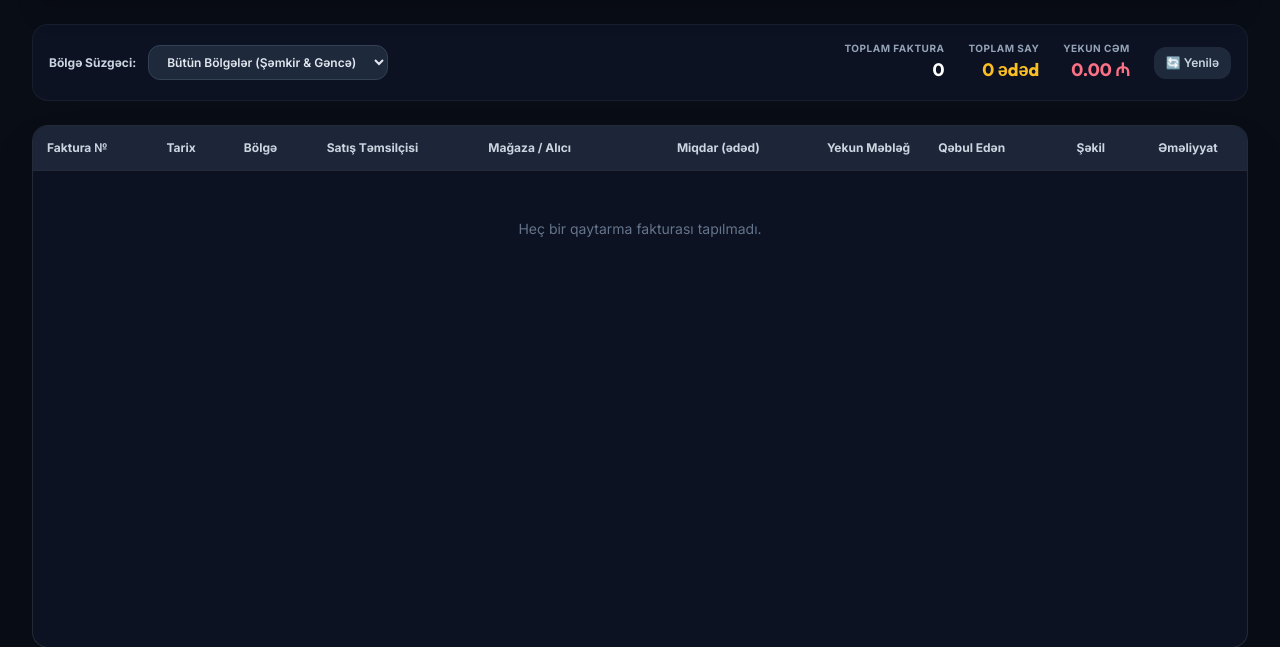
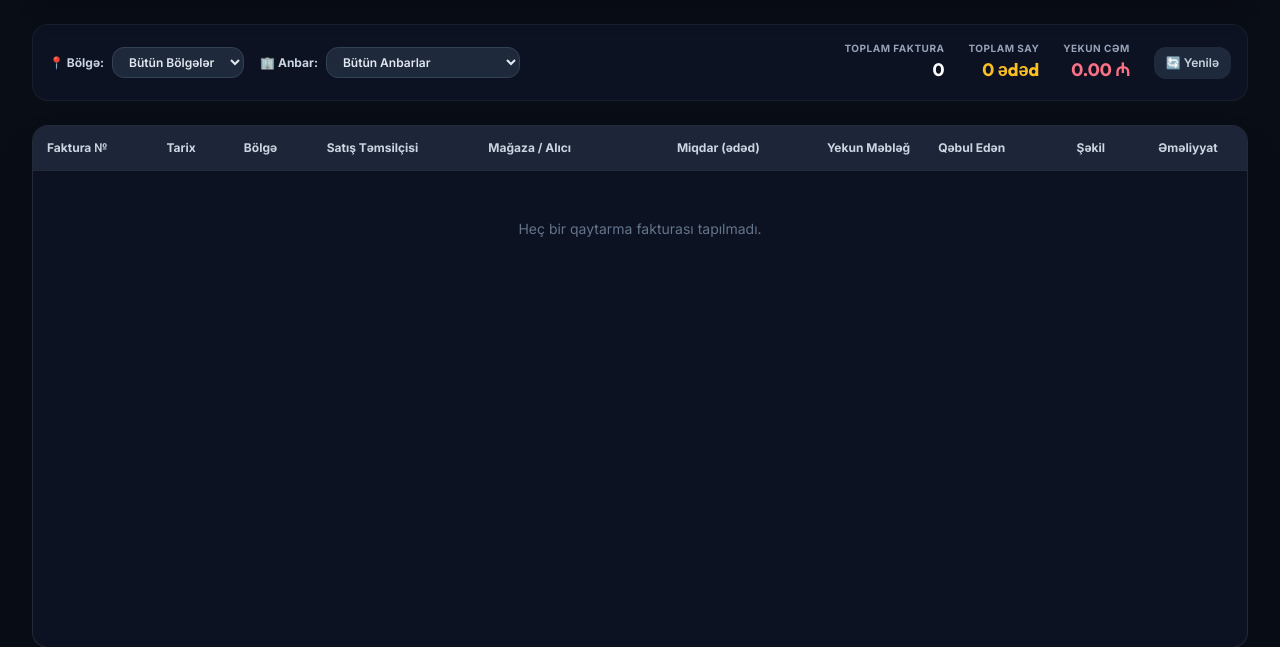
Before and after one commit to acolour2023-wq/Anbar_botu, a Flask app: page /vozvrat in a window 1280 px wide. Shown: the part 120-767 px from the top of the page. Run offline with Flask 3, Linux system fonts and the light colour scheme; the visitor is signed in with stand-in values (Sample User, id 1); data that the repository does not hold is empty; some libraries are stand-ins or nearby versions.

Commit message:
Add manual warehouse selection for vozvrat invoices, Excel grouping and sorting

```diff
--- a/app.py
+++ b/app.py
@@ -2280,6 +2280,7 @@ def api_vozvrat_upload():
     try:
         operator_name = request.form.get("operator") or session.get("operator_name") or "Anonim"
         manual_bolge = request.form.get("bolge")
+        manual_anbar = (request.form.get("anbar") or "").strip()
 
         # Çoxvərəqli faktura dəstəyi (bir neçə şəkil)
         uploaded_files = request.files.getlist("images")
@@ -2325,7 +2326,15 @@ def api_vozvrat_upload():
         data = vozvrat_module.parse_vozvrat_invoice_image(images_data, manual_bolge=manual_bolge)
 
         faktura_no = str(data.get("faktura_no") or f"SMK-{now_ts}").strip()
-        anbar = str(data.get("anbar") or "").strip()
+        detected_anbar = str(data.get("anbar") or "").strip()
+
+        # Əgər operator formdan manual anbar seçibsə, onu əsas götürürük
+        if manual_anbar:
+            anbar = manual_anbar
+            data["anbar"] = anbar
+        else:
+            anbar = detected_anbar
+
         tarix = str(data.get("tarix") or datetime.now().strftime("%d.%m.%Y")).strip()
         bolge = data.get("bolge") or "Gəncə"
         temsilci = data.get("temsilci") or ""
@@ -2339,14 +2348,15 @@ def api_vozvrat_upload():
         yekun_mebleg = float(data.get("yekun_mebleg") or 0)
         mallar = data.get("mallar") or []
 
-        # Xüsusi Anbar Yoxlaması (Şəmkir Yararsız Mallar Anbarı tələbi)
-        is_valid_anbar, anbar_warning = vozvrat_module.validate_anbar_for_vozvrat(anbar, bolge=bolge)
-        if not is_valid_anbar:
-            return jsonify({
-                "status": "error",
-                "anbar_error": True,
-                "message": f"❌ YANLIŞ ANBAR!\n\n{anbar_warning}\n\nFaktura №: {faktura_no}"
-            }), 400
+        # Xüsusi Anbar Yoxlaması (Yalnız manual anbar seçilmədikdə, avtomatik rejimdə yoxlanılır)
+        if not manual_anbar:
+            is_valid_anbar, anbar_warning = vozvrat_module.validate_anbar_for_vozvrat(anbar, bolge=bolge)
+            if not is_valid_anbar:
+                return jsonify({
+                    "status": "error",
+                    "anbar_error": True,
+                    "message": f"❌ YANLIŞ ANBAR!\n\n{anbar_warning}\n\nFaktura №: {faktura_no}\n\n💡 Bu fakturanı qəbul etmək üçün yuxarıdakı menyudan müvafiq anbarı seçib yenidən göndərin."
+                }), 400
 
         # Eger faktura artiq bazada varsa evvelkini silirik
         old = execute_query("SELECT id FROM vozvrat_fakturalar WHERE faktura_no = %s" if get_db_type() == "postgres" else "SELECT id FROM vozvrat_fakturalar WHERE faktura_no = ?", (faktura_no,), fetch=True)
@@ -2445,16 +2455,45 @@ def api_vozvrat_upload():
 @app.route("/api/vozvrat/list", methods=["GET"])
 def api_vozvrat_list():
     try:
-        bolge_filter = request.args.get("bolge")
+        bolge_filter = (request.args.get("bolge") or "").strip()
+        anbar_filter = (request.args.get("anbar") or "").strip()
         cols = "id, faktura_no, anbar, COALESCE(page_count, 1) as page_count, tarix, bolge, temsilci, temsilci_kod, alici, unvan, teslimatci, toplam_miqdar, cemi_qiymet, endirimi, yekun_mebleg, sekil_path, operator, created_at"
+
+        conditions = []
+        params = []
+        is_pg = (get_db_type() == "postgres")
+        ph = "%s" if is_pg else "?"
+
         if bolge_filter:
-            q = f"SELECT {cols} FROM vozvrat_fakturalar WHERE bolge = %s ORDER BY id DESC" if get_db_type() == "postgres" else f"SELECT {cols} FROM vozvrat_fakturalar WHERE bolge = ? ORDER BY id DESC"
-            fakturalar = execute_query(q, (bolge_filter,), fetch=True)
-        else:
-            q = f"SELECT {cols} FROM vozvrat_fakturalar ORDER BY id DESC"
-            fakturalar = execute_query(q, fetch=True)
+            conditions.append(f"bolge = {ph}")
+            params.append(bolge_filter)
+
+        if anbar_filter:
+            conditions.append(f"UPPER(anbar) LIKE {ph}")
+            params.append(f"%{anbar_filter.upper()}%")
+
+        where_clause = f"WHERE {' AND '.join(conditions)}" if conditions else ""
+        q = f"SELECT {cols} FROM vozvrat_fakturalar {where_clause} ORDER BY id DESC"
+        fakturalar = execute_query(q, tuple(params) if params else None, fetch=True)
 
         return jsonify({"status": "success", "fakturalar": fakturalar})
+    except Exception as e:
+        return jsonify({"status": "error", "message": str(e)}), 500
+
+@app.route("/api/vozvrat/update_anbar", methods=["POST"])
+def api_vozvrat_update_anbar():
+    try:
+        data = request.get_json(silent=True) or request.form
+        faktura_id = data.get("faktura_id")
+        yeni_anbar = (data.get("anbar") or "").strip()
+        if not faktura_id or not yeni_anbar:
+            return jsonify({"status": "error", "message": "Faktura ID və anbar adı tələb olunur"}), 400
+
+        is_pg = (get_db_type() == "postgres")
+        ph = "%s" if is_pg else "?"
+        q = f"UPDATE vozvrat_fakturalar SET anbar = {ph} WHERE id = {ph}"
+        execute_query(q, (yeni_anbar, faktura_id))
+        return jsonify({"status": "success", "message": f"Fakturanın anbarı '{yeni_anbar}' olaraq yeniləndi!"})
     except Exception as e:
         return jsonify({"status": "error", "message": str(e)}), 500
 
@@ -2563,51 +2602,41 @@ def api_vozvrat_delete(faktura_id):
 @app.route("/download_vozvrat_excel", methods=["GET"])
 def download_vozvrat_excel():
     try:
-        bolge_filter = request.args.get("bolge")
+        bolge_filter = (request.args.get("bolge") or "").strip()
+        anbar_filter = (request.args.get("anbar") or "").strip()
+        is_pg = (get_db_type() == "postgres")
+        ph = "%s" if is_pg else "?"
+
+        f_conds = []
+        m_conds = []
+        params = []
+
         if bolge_filter:
-            q_f = "SELECT * FROM vozvrat_fakturalar WHERE bolge = %s ORDER BY id ASC" if get_db_type() == "postgres" else "SELECT * FROM vozvrat_fakturalar WHERE bolge = ? ORDER BY id ASC"
-            q_m = """
-                SELECT m.*,
-                       COALESCE(NULLIF(p.kod, ''), m.artikl) AS real_kod,
-                       f.anbar, f.temsilci, f.alici, f.tarix
-                FROM vozvrat_mallar m
-                JOIN vozvrat_fakturalar f ON m.faktura_id = f.id
-                LEFT JOIN products p ON m.barkod = p.barcode
-                WHERE m.bolge = %s
-                ORDER BY m.id ASC
-            """ if get_db_type() == "postgres" else """
-                SELECT m.*,
-                       COALESCE(NULLIF(p.kod, ''), m.artikl) AS real_kod,
-                       f.anbar, f.temsilci, f.alici, f.tarix
-                FROM vozvrat_mallar m
-                JOIN vozvrat_fakturalar f ON m.faktura_id = f.id
-                LEFT JOIN products p ON m.barkod = p.barcode
-                WHERE m.bolge = ?
-                ORDER BY m.id ASC
-            """
-            fakturalar = execute_query(q_f, (bolge_filter,), fetch=True)
-            mallar = execute_query(q_m, (bolge_filter,), fetch=True)
-        else:
-            q_f = "SELECT * FROM vozvrat_fakturalar ORDER BY id ASC"
-            q_m = """
-                SELECT m.*,
-                       COALESCE(NULLIF(p.kod, ''), m.artikl) AS real_kod,
-                       f.anbar, f.temsilci, f.alici, f.tarix
-                FROM vozvrat_mallar m
-                JOIN vozvrat_fakturalar f ON m.faktura_id = f.id
-                LEFT JOIN products p ON m.barkod = p.barcode
-                ORDER BY m.id ASC
-            """ if get_db_type() == "postgres" else """
-                SELECT m.*,
-                       COALESCE(NULLIF(p.kod, ''), m.artikl) AS real_kod,
-                       f.anbar, f.temsilci, f.alici, f.tarix
-                FROM vozvrat_mallar m
-                JOIN vozvrat_fakturalar f ON m.faktura_id = f.id
-                LEFT JOIN products p ON m.barkod = p.barcode
-                ORDER BY m.id ASC
-            """
-            fakturalar = execute_query(q_f, fetch=True)
-            mallar = execute_query(q_m, fetch=True)
+            f_conds.append(f"bolge = {ph}")
+            m_conds.append(f"m.bolge = {ph}")
+            params.append(bolge_filter)
+
+        if anbar_filter:
+            f_conds.append(f"UPPER(anbar) LIKE {ph}")
+            m_conds.append(f"UPPER(f.anbar) LIKE {ph}")
+            params.append(f"%{anbar_filter.upper()}%")
+
+        where_f = f"WHERE {' AND '.join(f_conds)}" if f_conds else ""
+        where_m = f"WHERE {' AND '.join(m_conds)}" if m_conds else ""
+
+        q_f = f"SELECT * FROM vozvrat_fakturalar {where_f} ORDER BY id ASC"
+        q_m = f"""
+            SELECT m.*,
+                   COALESCE(NULLIF(p.kod, ''), m.artikl) AS real_kod,
+                   f.anbar, f.temsilci, f.alici, f.tarix
+            FROM vozvrat_mallar m
+            JOIN vozvrat_fakturalar f ON m.faktura_id = f.id
+            LEFT JOIN products p ON m.barkod = p.barcode
+            {where_m}
+            ORDER BY m.id ASC
+        """
+        fakturalar = execute_query(q_f, tuple(params) if params else None, fetch=True)
+        mallar = execute_query(q_m, tuple(params) if params else None, fetch=True)
 
         for m in mallar:
             real_k = str(m.get("real_kod") or "").strip()
@@ -2627,7 +2656,12 @@ def download_vozvrat_excel():
         out.seek(0)
         wb.close()
 
-        filename = f"Vozvrat_Hesabati_{datetime.now().strftime('%d_%m_%Y')}.xlsx"
+        suffix = ""
+        if bolge_filter:
+            suffix += f"_{bolge_filter}"
+        if anbar_filter:
+            suffix += f"_{anbar_filter[:8]}"
+        filename = f"Vozvrat_Hesabati{suffix}_{datetime.now().strftime('%d_%m_%Y')}.xlsx"
         return send_file(
             out,
             mimetype="application/vnd.openxmlformats-officedocument.spreadsheetml.sheet",
--- a/templates/vozvrat.html
+++ b/templates/vozvrat.html
@@ -43,13 +43,26 @@
 
     <!-- Filters & Stats Bar -->
     <div class="flex flex-wrap items-center justify-between gap-4 p-4 bg-slate-900/60 border border-white/5 rounded-2xl mb-6">
-        <div class="flex items-center gap-3">
-            <label class="text-xs font-bold text-slate-300">Bölgə Süzgəci:</label>
-            <select id="bolge-filter" onchange="loadFakturalar()" class="px-3.5 py-2 bg-slate-800 border border-slate-700 rounded-xl text-xs font-semibold text-slate-200 cursor-pointer focus:outline-none focus:border-rose-500">
-                <option value="">Bütün Bölgələr (Şəmkir & Gəncə)</option>
-                <option value="Şəmkir">Yalnız Şəmkir</option>
-                <option value="Gəncə">Yalnız Gəncə</option>
-            </select>
+        <div class="flex flex-wrap items-center gap-4">
+            <div class="flex items-center gap-2">
+                <label class="text-xs font-bold text-slate-300">📍 Bölgə:</label>
+                <select id="bolge-filter" onchange="loadFakturalar()" class="px-3 py-1.5 bg-slate-800 border border-slate-700 rounded-xl text-xs font-semibold text-slate-200 cursor-pointer focus:outline-none focus:border-rose-500">
+                    <option value="">Bütün Bölgələr</option>
+                    <option value="Şəmkir">Şəmkir</option>
+                    <option value="Gəncə">Gəncə</option>
+                </select>
+            </div>
+
+            <div class="flex items-center gap-2">
+                <label class="text-xs font-bold text-slate-300">🏢 Anbar:</label>
+                <select id="anbar-filter" onchange="loadFakturalar()" class="px-3 py-1.5 bg-slate-800 border border-slate-700 rounded-xl text-xs font-semibold text-slate-200 cursor-pointer focus:outline-none focus:border-rose-500">
+                    <option value="">Bütün Anbarlar</option>
+                    <option value="YARARSIZ">🔴 Şəmkir Yararsız Mallar</option>
+                    <option value="SHEMKIR ANBARI">🟢 Şəmkir Yararlı Mallar</option>
+                    <option value="SIT">🟡 Şəmkir SİT Anbarı</option>
+                    <option value="GENCE">🔵 Gəncə Anbarı</option>
+                </select>
+            </div>
         </div>
 
         <div class="flex items-center gap-6">
@@ -238,16 +251,21 @@
         });
 
         async function loadFakturalar() {
-            const filterVal = document.getElementById("bolge-filter").value;
+            const bolgeVal = document.getElementById("bolge-filter").value;
+            const anbarVal = document.getElementById("anbar-filter").value;
             const tbody = document.getElementById("faktura-tbody");
             const badge = document.getElementById("vozvrat-badge");
             const dlBtn = document.getElementById("download-excel-btn");
 
-            dlBtn.href = filterVal ? `/download_vozvrat_excel?bolge=${encodeURIComponent(filterVal)}` : '/download_vozvrat_excel';
+            const params = new URLSearchParams();
+            if (bolgeVal) params.append("bolge", bolgeVal);
+            if (anbarVal) params.append("anbar", anbarVal);
+            const queryStr = params.toString() ? `?${params.toString()}` : "";
+
+            dlBtn.href = `/download_vozvrat_excel${queryStr}`;
 
             try {
-                const url = filterVal ? `/api/vozvrat/list?bolge=${encodeURIComponent(filterVal)}` : '/api/vozvrat/list';
-                const resp = await fetch(url);
+                const resp = await fetch(`/api/vozvrat/list${queryStr}`);
                 const res = await resp.json();
 
                 if (res.status === "success" && res.fakturalar) {
@@ -276,16 +294,28 @@
                         const safeFakturaNo = (f.faktura_no || '').replace(/'/g, "\\'");
                         const hasSekil = Boolean(f.sekil_path);
 
+                        const rawAnbar = (f.anbar || '').toUpperCase();
+                        let selectedVal = "SHEMKIR YARARSIZ MALLAR ANBARI";
+                        if (rawAnbar.includes("YARARSIZ")) selectedVal = "SHEMKIR YARARSIZ MALLAR ANBARI";
+                        else if (rawAnbar.includes("SIT")) selectedVal = "SHEMKIR SIT ANBARI";
+                        else if (rawAnbar.includes("GENCE")) selectedVal = "GƏNCƏ ANBARI";
+                        else if (rawAnbar.includes("SHEMKIR") || rawAnbar.includes("SEMKIR")) selectedVal = "SHEMKIR ANBARI";
+
                         return `
                         <tr class="hover:bg-white/[0.03] transition-colors">
                             <td class="p-3.5 font-bold font-mono text-white text-sm">${f.faktura_no || '-'}</td>
                             <td class="p-3.5 text-slate-400">${f.tarix || '-'}</td>
                             <td class="p-3.5">
-                                <div class="flex flex-col gap-1">
-                                    <span class="px-2.5 py-0.5 rounded-full font-bold text-[11px] inline-block w-fit ${f.bolge === 'Şəmkir' ? 'bg-blue-500/20 text-blue-400 border border-blue-500/30' : 'bg-emerald-500/20 text-emerald-400 border border-emerald-500/30'}">
+                                <div class="flex flex-col gap-1.5 min-w-[160px]">
+                                    <span class="px-2 py-0.5 rounded-full font-bold text-[10px] inline-block w-fit ${f.bolge === 'Şəmkir' ? 'bg-blue-500/20 text-blue-400 border border-blue-500/30' : 'bg-emerald-500/20 text-emerald-400 border border-emerald-500/30'}">
                                         ${f.bolge || 'Gəncə'}
                                     </span>
-                                    ${f.anbar ? `<span class="text-[10px] text-rose-300 font-mono tracking-tight font-semibold truncate max-w-[170px]" title="${f.anbar}">🏢 ${f.anbar}</span>` : ''}
+                                    <select onchange="updateFakturaAnbar(${f.id}, this.value)" title="Təyinat anbarını dəyiş" class="text-[11px] bg-slate-950/80 hover:bg-slate-900 text-slate-200 border border-slate-700/80 rounded-lg px-2 py-1 font-semibold focus:outline-none focus:border-rose-500 cursor-pointer">
+                                        <option value="SHEMKIR YARARSIZ MALLAR ANBARI" ${selectedVal === 'SHEMKIR YARARSIZ MALLAR ANBARI' ? 'selected' : ''}>🔴 Şəmkir Yararsız</option>
+                                        <option value="SHEMKIR ANBARI" ${selectedVal === 'SHEMKIR ANBARI' ? 'selected' : ''}>🟢 Şəmkir Yararlı</option>
+                                        <option value="SHEMKIR SIT ANBARI" ${selectedVal === 'SHEMKIR SIT ANBARI' ? 'selected' : ''}>🟡 Şəmkir SİT</option>
+                                        <option value="GƏNCƏ ANBARI" ${selectedVal === 'GƏNCƏ ANBARI' ? 'selected' : ''}>🔵 Gəncə Anbarı</option>
+                                    </select>
                                 </div>
                             </td>
                             <td class="p-3.5 text-slate-200 font-medium">${f.temsilci || '-'}</td>
@@ -309,6 +339,24 @@
                 }
             } catch (err) {
                 tbody.innerHTML = '<tr><td colspan="10" class="p-12 text-center text-red-400">Yükləyərkən xəta baş verdi</td></tr>';
+            }
+        }
+
+        async function updateFakturaAnbar(id, newAnbar) {
+            try {
+                const resp = await fetch('/api/vozvrat/update_anbar', {
+                    method: 'POST',
+                    headers: { 'Content-Type': 'application/json' },
+                    body: JSON.stringify({ faktura_id: id, anbar: newAnbar })
+                });
+                const res = await resp.json();
+                if (res.status === 'success') {
+                    loadFakturalar();
+                } else {
+                    alert('Xəta: ' + res.message);
+                }
+            } catch (e) {
+                alert('Bağlantı xətası: ' + e.message);
             }
         }
 
```
Also changed, not shown: templates/operator.html (+18 -0 lines), vozvrat_module.py (+111 -12 lines).
